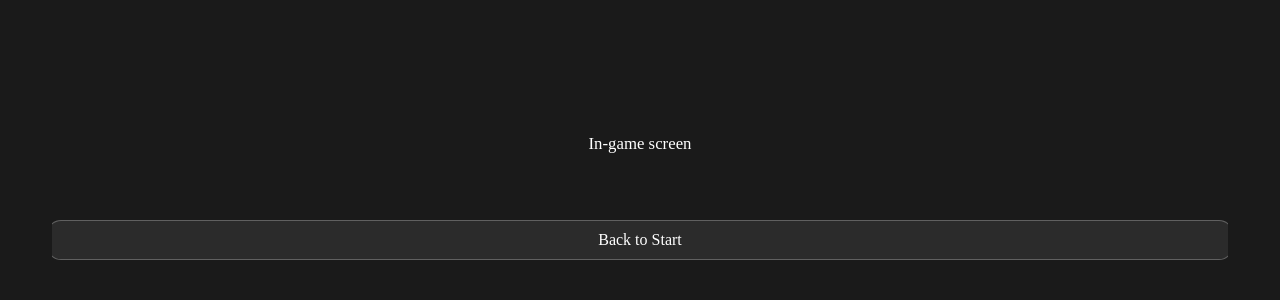
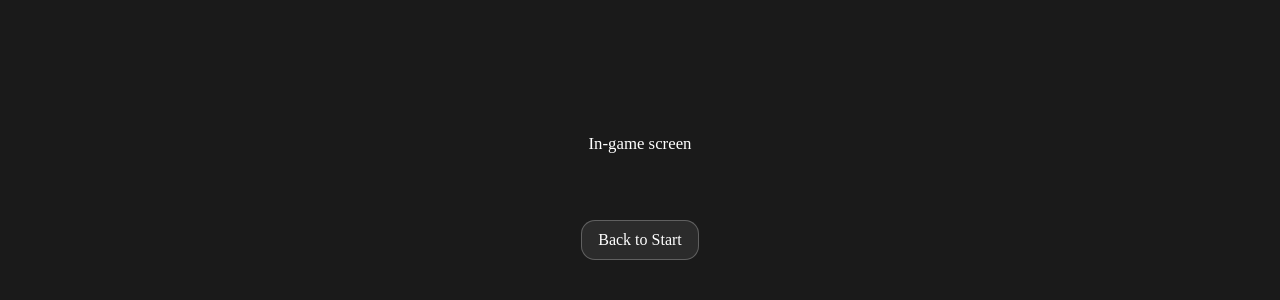
Before and after one commit to dborhegyi/csds-377-KTALDE, a Django app: page /lampi/ in a window 1280 px wide. Shown: the top 300 px of the page. Run offline with Django 5.2, Linux system fonts and the light colour scheme.

Commit message:
text color, button scale
Co-authored-by: Copilot <copilot@github.com>

```diff
--- a/Web/KTALDE_site/KTALDE_web/static/KTALDE_web/css/site.css
+++ b/Web/KTALDE_site/KTALDE_web/static/KTALDE_web/css/site.css
@@ -6,7 +6,7 @@ html, body {
   background-color: #1A1A1A;
 }
 
-a, h2, label, p {
+a, h2, h3, label, p {
     color: white;
 }
 
@@ -169,7 +169,7 @@ a, h2, label, p {
 .start-link {
   display: inline-flex;
   justify-content: center;
-  width: 100%;
+  width: auto;
   border-radius: 14px;
   border: 1px solid rgba(255, 255, 255, 0.25);
   background: rgba(255, 255, 255, 0.08);
```
